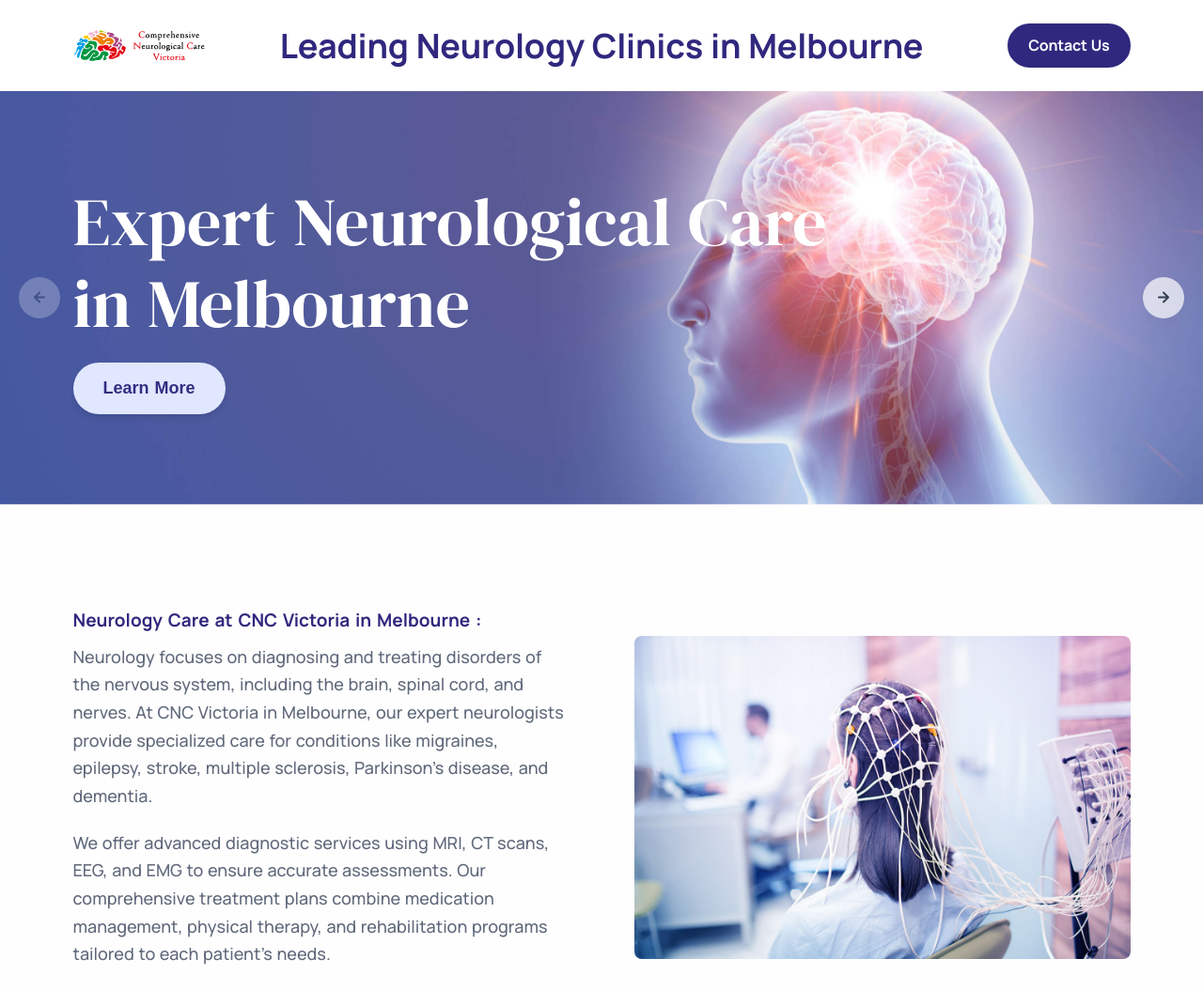
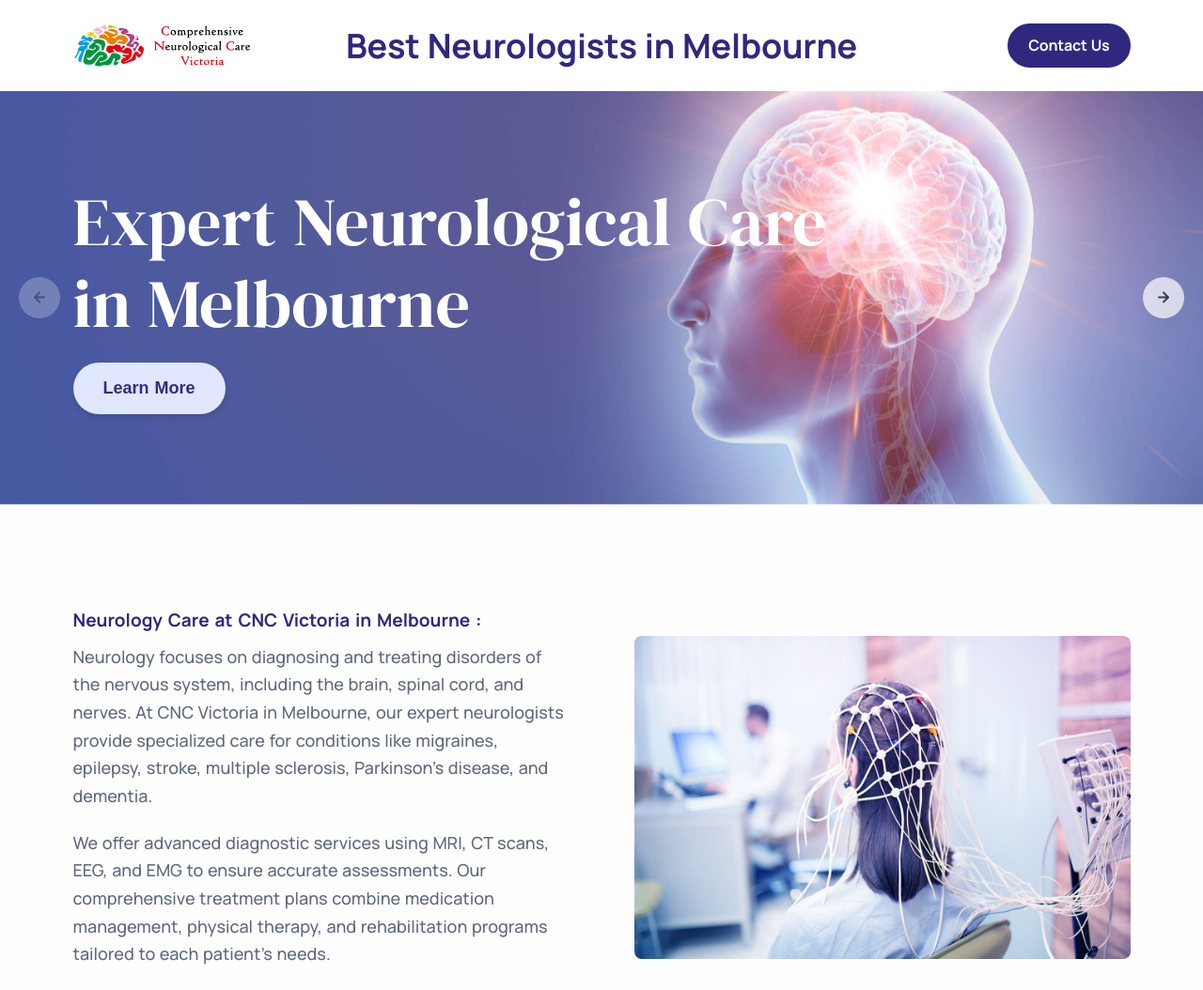
Before and after one commit to Adi8817/Melbourne-Neurology, a plain HTML site: page index.html in a window 1280 px wide. Shown: the top 1054 px of the page at 94% size. Drawn offline with Linux system fonts and the light colour scheme.

Commit message:
commit all

```diff
--- a/index.html
+++ b/index.html
@@ -80,7 +80,7 @@
           <div class="navbar-collapse offcanvas offcanvas-nav offcanvas-start">
             <div class="offcanvas-body ms-lg-auto d-flex flex-column h-100">
               <ul class="navbar-nav">
-                <li class="nav-item"><a class="nav-link display-2 fs-36" href="#home"> Leading Neurology Clinics in Melbourne </a></li>
+                <li class="nav-item"><a class="nav-link display-2 fs-36" href="#home">   Best Neurologists in Melbourne </a></li>
               </ul>
             </div>
           </div>
```
